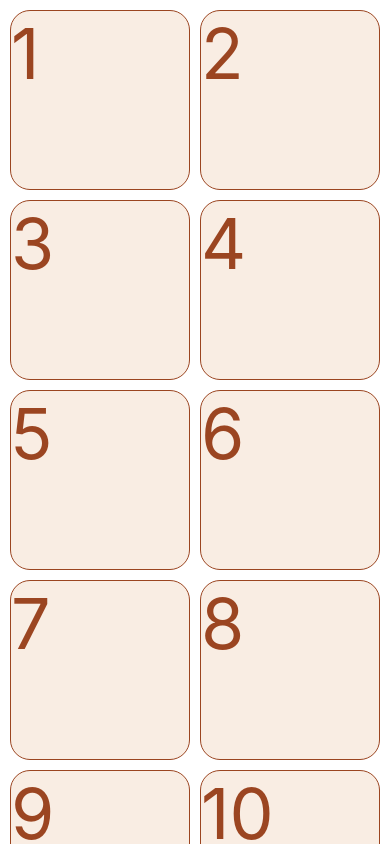
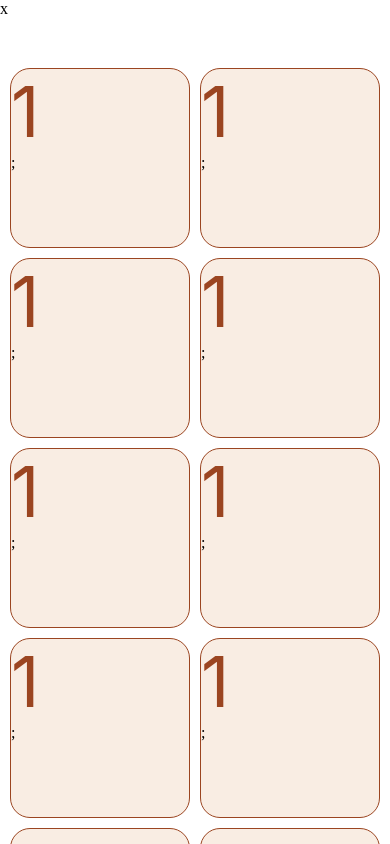
Before and after one commit to MALWICK/React-native-App, a React Native app: screen / in a window 390 px wide. Built offline with nearby package versions, Linux system fonts and the light colour scheme.

Commit message:
seperating concern

```diff
--- a/App.tsx
+++ b/App.tsx
@@ -1,22 +1,19 @@
 import { StatusBar } from "expo-status-bar";
 import { StyleSheet, Text, View, FlatList } from "react-native";
+import DayListItem from "./src/component/core/DayListItem";
 
 const days = [...Array(24)].map((val, index) => index + 1);
-
 
 export default function App() {
   return (
     <View style={styles.container}>
+      x
       <FlatList
         contentContainerStyle={styles.content}
         numColumns={2}
         columnWrapperStyle={styles.column}
         data={days}
-        renderItem={({ item }) => (
-          <View style={styles.box}>
-            <Text style={styles.text}>{item}</Text>
-          </View>
-        )}
+        renderItem={({ item }) => <DayListItem />}
       />
       <StatusBar style="auto" />
     </View>
@@ -29,20 +26,6 @@ const styles = StyleSheet.create({
     backgroundColor: "#fff",
     gap: 40,
   },
-  box: {
-    backgroundColor: "#f9ede3",
-    /*   width: 100,
-    height: 100, */
-    flex: 1,
-    aspectRatio: 1,
-    borderWidth: StyleSheet.hairlineWidth,
-    borderColor: "#9b4521",
-    borderRadius: 20,
-  },
-  text: {
-    color: "#9b4521",
-    fontSize: 70,
-  },
   content: {
     gap: 10,
     padding: 10,
--- a/src/component/core/DayListItem.tsx
+++ b/src/component/core/DayListItem.tsx
@@ -1,9 +1,37 @@
-import { Text } from "react-native"
+import { Text, View, StyleSheet } from "react-native";
 
 function DayListItem() {
   return (
-  <Text>Day List Item</Text>
-  )
+    <View style={styles.box}>
+      <Text style={styles.text}>1</Text>;
+    </View>
+  );
 }
 
-export default DayListItem
+const styles = StyleSheet.create({
+
+    box: {
+      backgroundColor: "#f9ede3",
+      /*   width: 100,
+      height: 100, */
+      flex: 1,
+      aspectRatio: 1,
+      borderWidth: StyleSheet.hairlineWidth,
+      borderColor: "#9b4521",
+      borderRadius: 20,
+    },
+    text: {
+      color: "#9b4521",
+      fontSize: 70,
+    },
+    content: {
+      gap: 10,
+      padding: 10,
+    },
+    column: {
+      gap: 10,
+    },
+  });
+
+
+export default DayListItem;
```
